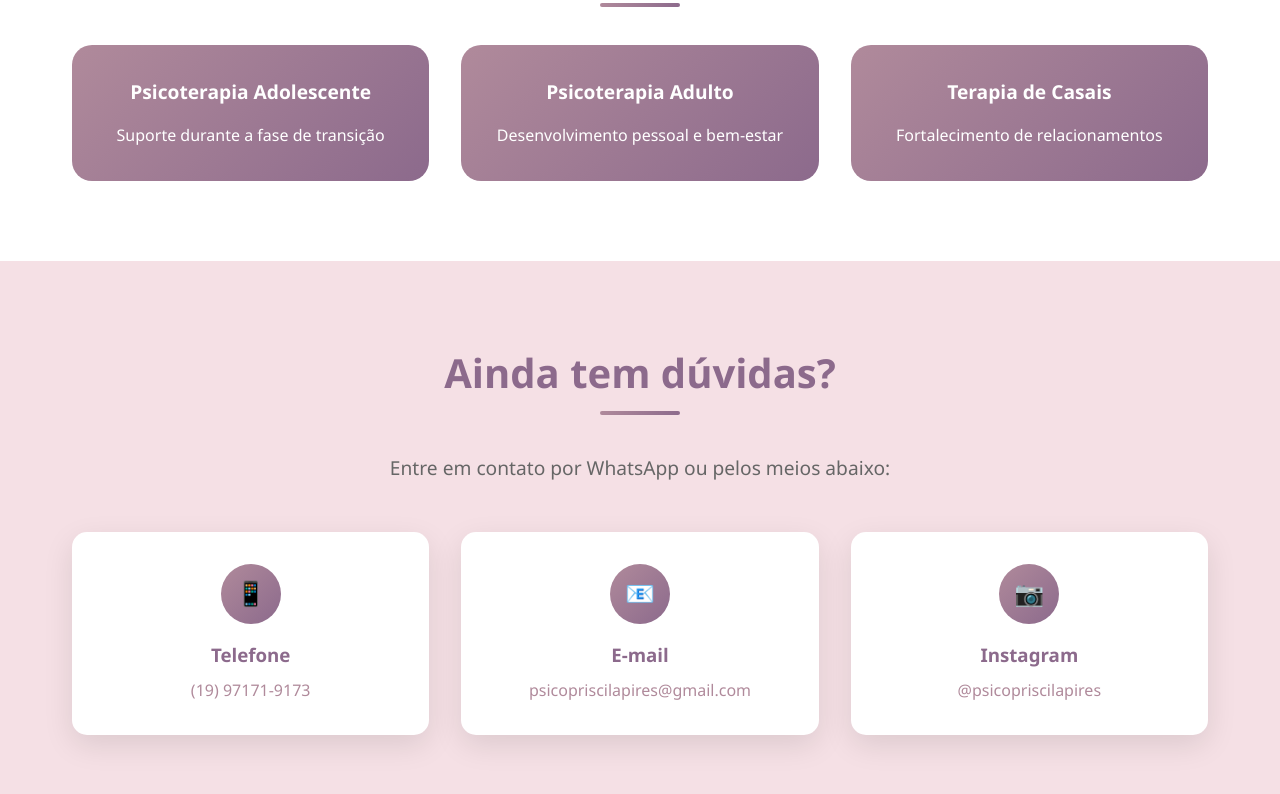
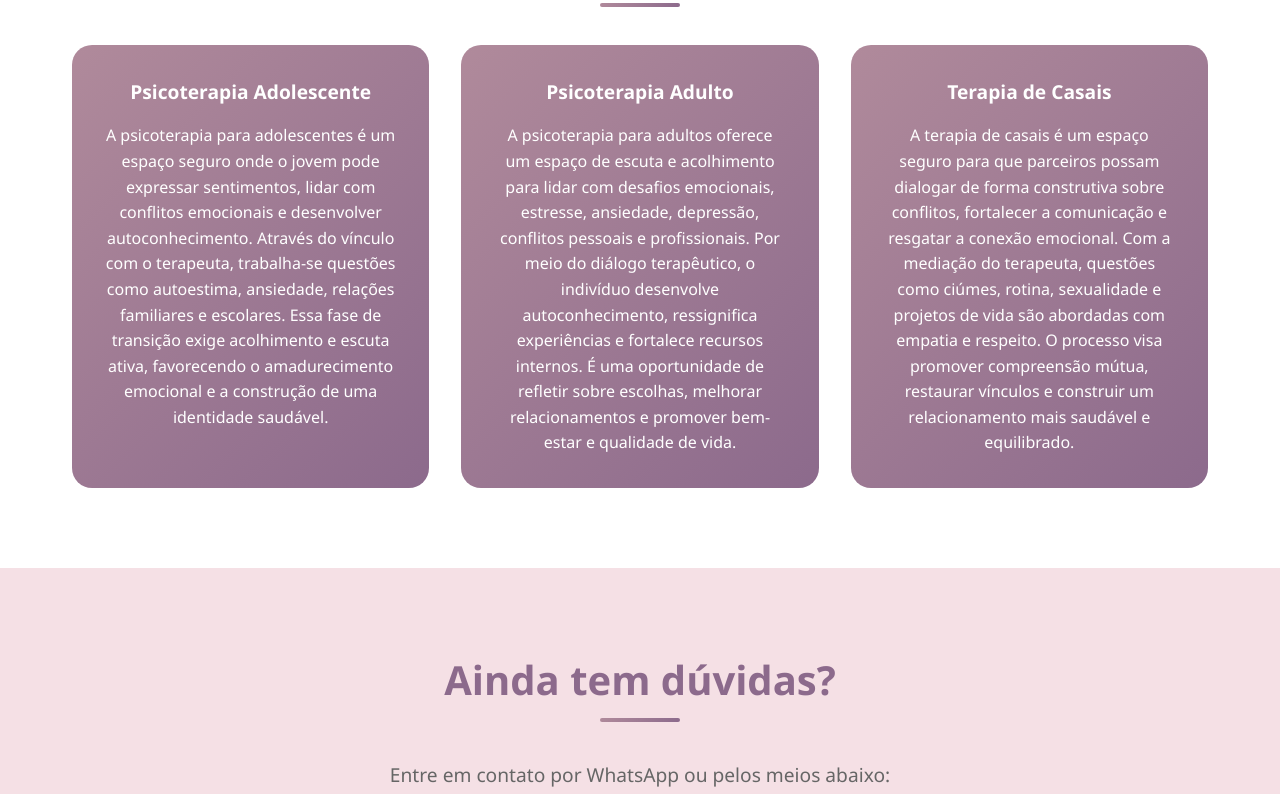
Before and after one commit to edjapps/PsicoPriscilaPires, a plain HTML site: page index.html in a window 1280 px wide. Shown: the part 1547-2341 px from the top of the page. Drawn offline with Linux system fonts and the light colour scheme.

Commit message:
Update index.html

```diff
--- a/index.html
+++ b/index.html
@@ -535,15 +535,15 @@
             <div class="services-grid">
                 <div class="service-card fade-in">
                     <h3>Psicoterapia Adolescente</h3>
-                    <p>Suporte durante a fase de transição</p>
+                    <p>A psicoterapia para adolescentes é um espaço seguro onde o jovem pode expressar sentimentos, lidar com conflitos emocionais e desenvolver autoconhecimento. Através do vínculo com o terapeuta, trabalha-se questões como autoestima, ansiedade, relações familiares e escolares. Essa fase de transição exige acolhimento e escuta ativa, favorecendo o amadurecimento emocional e a construção de uma identidade saudável.</p>
                 </div>
                 <div class="service-card fade-in">
                     <h3>Psicoterapia Adulto</h3>
-                    <p>Desenvolvimento pessoal e bem-estar</p>
+                    <p>A psicoterapia para adultos oferece um espaço de escuta e acolhimento para lidar com desafios emocionais, estresse, ansiedade, depressão, conflitos pessoais e profissionais. Por meio do diálogo terapêutico, o indivíduo desenvolve autoconhecimento, ressignifica experiências e fortalece recursos internos. É uma oportunidade de refletir sobre escolhas, melhorar relacionamentos e promover bem-estar e qualidade de vida.</p>
                 </div>
                 <div class="service-card fade-in">
                     <h3>Terapia de Casais</h3>
-                    <p>Fortalecimento de relacionamentos</p>
+                    <p>A terapia de casais é um espaço seguro para que parceiros possam dialogar de forma construtiva sobre conflitos, fortalecer a comunicação e resgatar a conexão emocional. Com a mediação do terapeuta, questões como ciúmes, rotina, sexualidade e projetos de vida são abordadas com empatia e respeito. O processo visa promover compreensão mútua, restaurar vínculos e construir um relacionamento mais saudável e equilibrado.</p>
                 </div>
             </div>
         </div>
```
